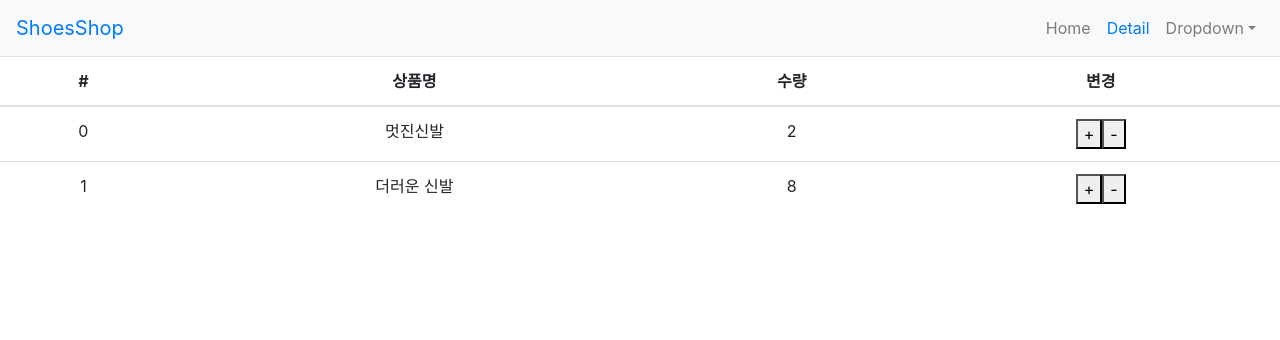
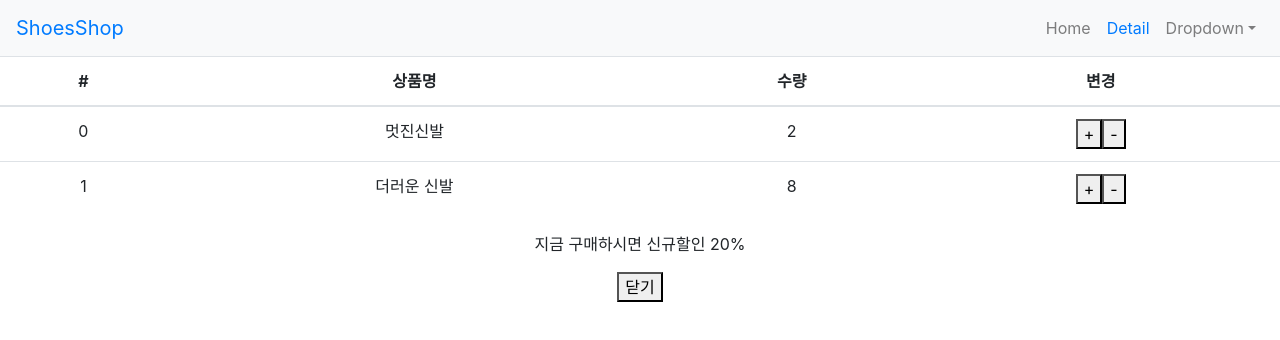
Before and after one commit to baesee/reactStudy, a React (Create React App) app: page /cart in a window 1280 px wide. Shown: the top 340 px of the page. Built offline with nearby package versions, Linux system fonts and the light colour scheme.

Commit message:
reducer 여러개 사용 예제

```diff
--- a/src/Cart.js
+++ b/src/Cart.js
@@ -1,4 +1,4 @@
-import React from "react";
+import React, { useState } from "react";
 import { Table } from "react-bootstrap";
 import { connect } from "react-redux";
 
@@ -43,6 +43,18 @@
           })}
         </tbody>
       </Table>
+      {props.alert열렸니 === true ? (
+        <div className="my-alert2">
+          <p>지금 구매하시면 신규할인 20%</p>
+          <button
+            onClick={() => {
+              props.dispatch({ type: "alert닫기" });
+            }}
+          >
+            닫기
+          </button>
+        </div>
+      ) : null}
     </div>
   );
 }
@@ -50,8 +62,10 @@
 function state를props화(state) {
   //index.js 에 있는 store안에 있던 redux state 데이터를 가져와서 props로 변환해준다고 봐야함.
   // porps화 한다. > props로 바꿔서 써야만한다.
+  console.log(state);
   return {
-    state: state
+    state: state.reducer,
+    alert열렸니: state.reducer2
   };
 }
 //export default Cart;
--- a/src/index.js
+++ b/src/index.js
@@ -26,12 +26,23 @@
 
 import { BrowserRouter } from "react-router-dom";
 import { Provider } from "react-redux";
-import { createStore } from "redux";
+import { createStore, combineReducers } from "redux";
 
 let 초기값 = [
   { id: 0, name: "멋진신발", quan: 2 },
   { id: 1, name: "더러운 신발", quan: 8 }
 ];
+
+let alert초기값 = true;
+
+function reducer2(state = alert초기값, 액션) {
+  if (액션.type === "alert닫기") {
+    state = false;
+    return state;
+  } else {
+    return state;
+  }
+}
 
 // 데이터 수정은 리듀서를 이용해서..
 function reducer(state = 초기값, 액션) {
@@ -50,7 +61,8 @@
   }
 }
 
-let store = createStore(reducer);
+//let store = createStore(reducer);
+let store = createStore(combineReducers({ reducer, reducer2 })); // 여러 reducer를 전달하기 위해 combineReducers 사용
 
 ReactDOM.render(
   <React.StrictMode>
```
Also changed, not shown: 1 other file (tests, documents, lock files or other folders).
